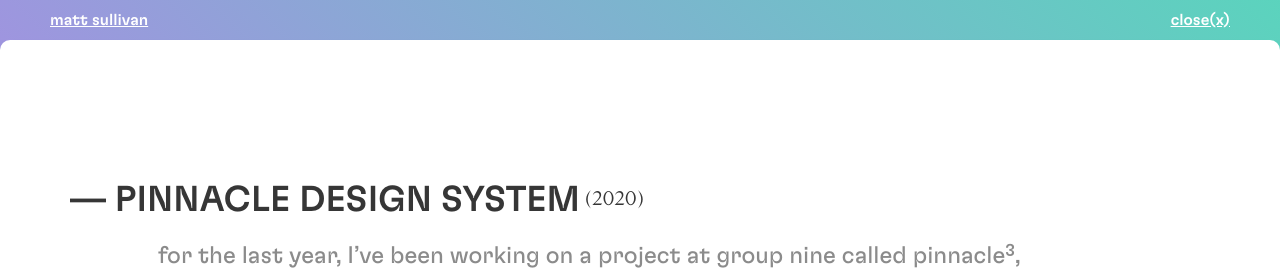
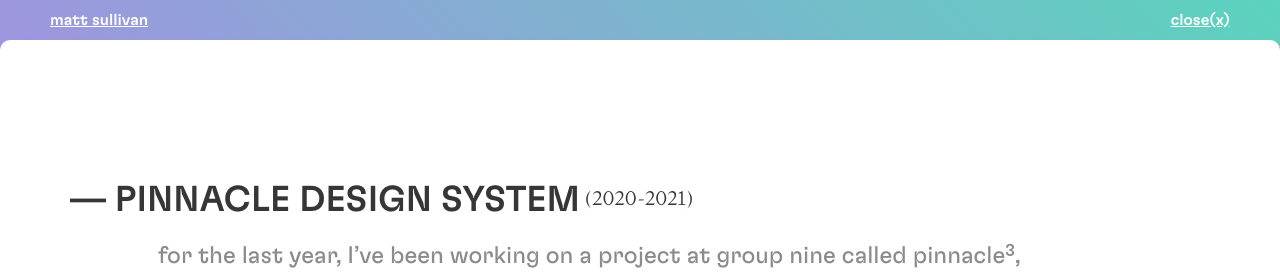
Before and after one commit to mjsxi/website-v4, a Next.js app: page /projects/pinnacle in a window 1280 px wide. Shown: the top 274 px of the page. Built offline with nearby package versions, Linux system fonts and the light colour scheme.

Commit message:
updated some info and reworked an image

```diff
--- a/pages/projects/pinnacle.js
+++ b/pages/projects/pinnacle.js
@@ -42,7 +42,7 @@
 
           <div className={styles.spacer}>If you found this while inspecting the page and can see this good on ya! I couldn't get css grid to do exactly what I wanted so I hacked in this spacer to get the grid to play nice!</div>
 
-          <h3>— pinnacle design system<span>(2020)</span></h3>
+          <h3>— pinnacle design system<span>(2020-2021)</span></h3>
           <p className={styles.intro}>for the last year, I’ve been working on a project at group nine called pinnacle&sup3;, this is one of the most ambitious initiatives group nine has ever undertaken for its home grown sites. this project touches everything from the back-end data structures to front-end implementation and design.</p>
 
           <div className={styles.contributions}>
@@ -160,7 +160,7 @@
             src="/assets/imgs/pinnacle-cards.jpg"
             alt="pinnacles content cards themed for each brand"
           />
-          <cite>examples of content cards, one of pinnacles most used components themed to demonstrate its flexibilty across brands</cite>
+          <cite>examples of some components used in our design system for the brands</cite>
 
           <h5>challenges</h5>
 
```
Also changed, not shown: public/assets/imgs/pinnacle-cards-old.jpg (added), public/assets/imgs/pinnacle-cards.jpg.
